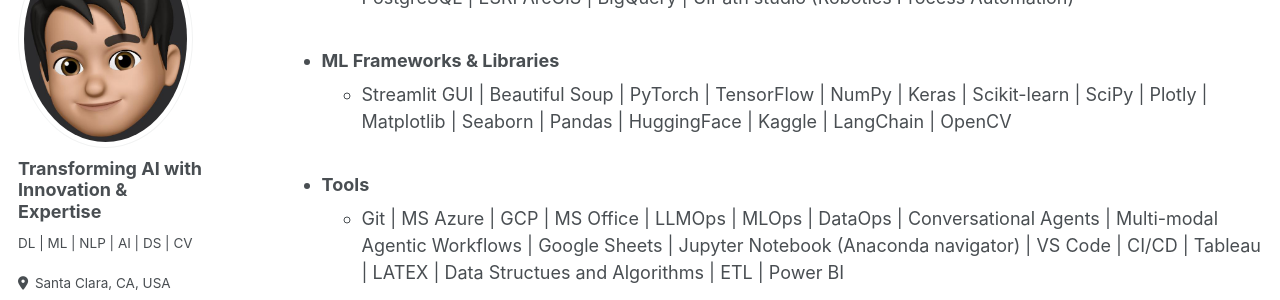
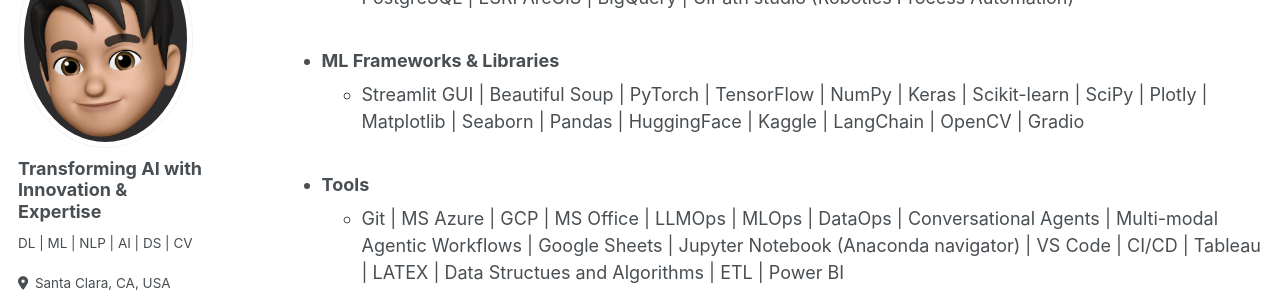
Before and after one commit to SudarshanaSRao/SudarshanaSRao.github.io, a Jekyll site: the page built from _pages/cv.md, in a window 1280 px wide and 900 px high, scrolled down 579 px. Shown: the part 176-476 px from the top of the window. Built offline with Jekyll 4.4.1, drawn with Linux system fonts in a browser that asks for light colours.

Commit message:
Update cv.md

```diff
--- a/_pages/cv.md
+++ b/_pages/cv.md
@@ -320,7 +320,7 @@
   * Python  \|  SQL  \|  MySQL  \|  MongoDB Atlas  \|  C++  \|  C  \|  HTML  \|  CSS  \|  JavaScript  \|  R  \|  MATLAB  \| XML  \|  PostgreSQL  \|  ESRI ArcGIS  \|  BigQuery  \|  UiPath studio (Robotics Process Automation)
 
 * ### ML Frameworks & Libraries
-  * Streamlit GUI  \|  Beautiful Soup  \|  PyTorch  \|  TensorFlow  \| NumPy \|  Keras  \|  Scikit-learn  \|  SciPy  \|  Plotly  \|  Matplotlib  \|  Seaborn  \|  Pandas  \|  HuggingFace  \|  Kaggle  \|  LangChain  \|  OpenCV
+  * Streamlit GUI  \|  Beautiful Soup  \|  PyTorch  \|  TensorFlow  \| NumPy \|  Keras  \|  Scikit-learn  \|  SciPy  \|  Plotly  \|  Matplotlib  \|  Seaborn  \|  Pandas  \|  HuggingFace  \|  Kaggle  \|  LangChain  \|  OpenCV  \|  Gradio
 
 * ### Tools
   * Git  \|  MS Azure  \|  GCP  \|  MS Office  \|  LLMOps  \|  MLOps  \|  DataOps  \|  Conversational Agents  \|  Multi-modal Agentic Workflows  \|  Google Sheets  \|  Jupyter Notebook (Anaconda navigator)  \|  VS Code  \|  CI/CD  \|  Tableau  \|  LATEX  \|  Data Structues and Algorithms  \|  ETL  \|  Power BI
```
